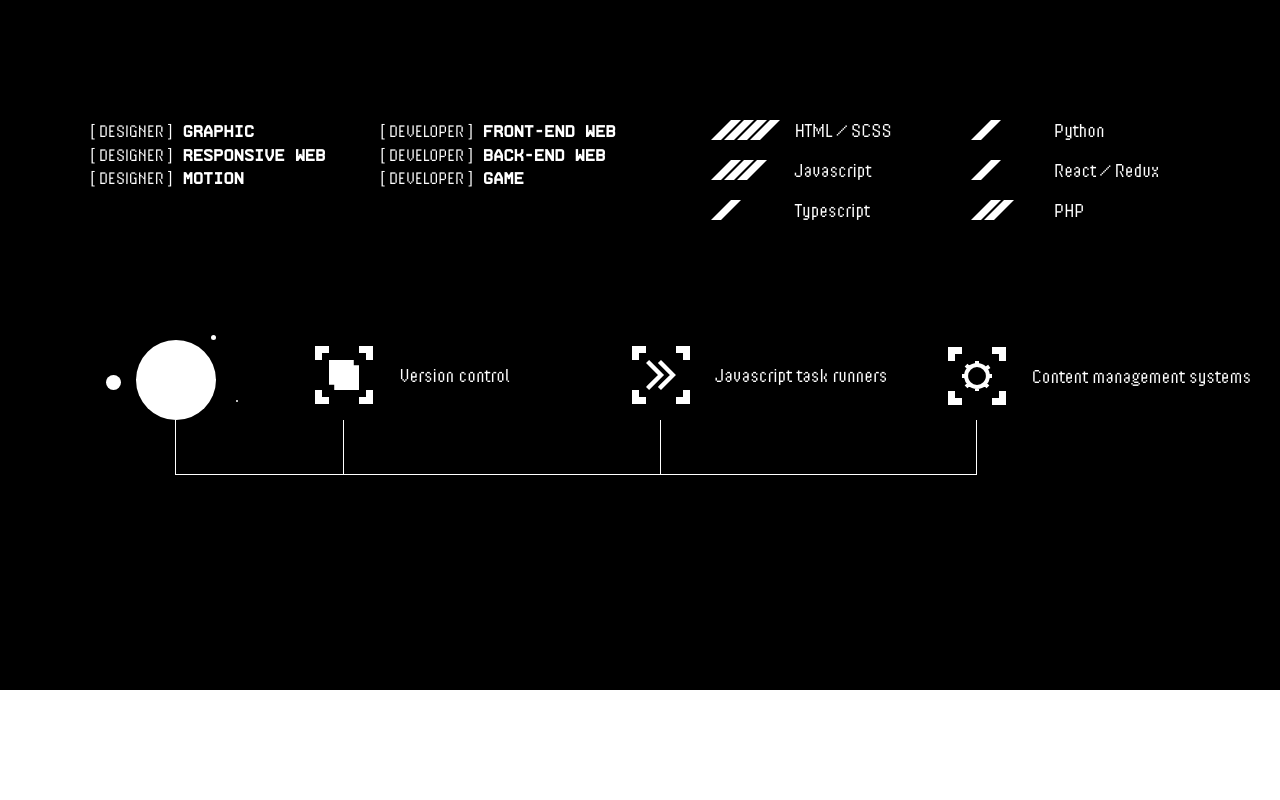
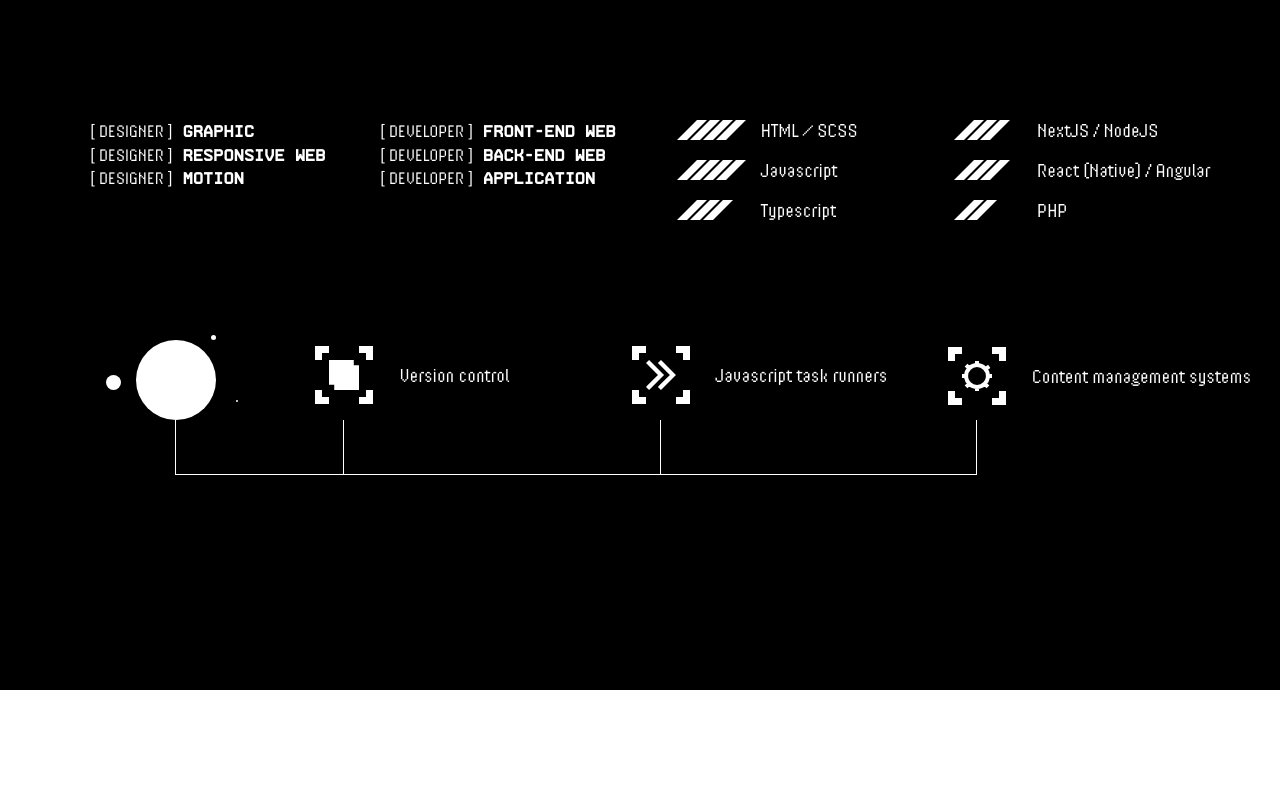
Before and after one commit to hardcodepunk/hardcodepunk, a plain HTML site: page src/index.html in a window 1280 px wide. Shown: the part 1400-2200 px from the top of the page. Drawn offline with Linux system fonts and the light colour scheme; files that its build step writes are made by us from their sources; a small style sheet from the web is missing; files whose address does not match are found by name.

Commit message:
content update

```diff
--- a/src/index.html
+++ b/src/index.html
@@ -75,7 +75,7 @@
               <ul class="profile__fields">
                 <li class="profile__fields__fields-item"><span class="tag">&#91;<span class="tag__text"> Developer </span>&#93;</span> Front-End Web</li>
                 <li class="profile__fields__fields-item"><span class="tag">&#91;<span class="tag__text"> Developer </span>&#93;</span> Back-End Web</li>
-                <li class="profile__fields__fields-item"><span class="tag">&#91;<span class="tag__text"> Developer </span>&#93;</span> Game</li>
+                <li class="profile__fields__fields-item"><span class="tag">&#91;<span class="tag__text"> Developer </span>&#93;</span> Application</li>
               </ul>
             </div>
           </div>
@@ -88,11 +88,11 @@
                 <div class="skill-level-indicator skill-level-indicator--unlocked"></div><div class="skill-level-indicator skill-level-indicator--unlocked"></div><div class="skill-level-indicator skill-level-indicator--unlocked"></div><div class="skill-level-indicator skill-level-indicator--unlocked"></div>
                 HTML &#8260; SCSS</li>
               <li class="profile__skills__skills-item">
-                <div class="skill-level-indicator skill-level-indicator--unlocked"></div><div class="skill-level-indicator skill-level-indicator--unlocked"></div><div class="skill-level-indicator skill-level-indicator--unlocked"></div><div class="skill-level-indicator"></div>
+                <div class="skill-level-indicator skill-level-indicator--unlocked"></div><div class="skill-level-indicator skill-level-indicator--unlocked"></div><div class="skill-level-indicator skill-level-indicator--unlocked"></div><div class="skill-level-indicator skill-level-indicator--unlocked"></div>
                 Javascript
               </li>
               <li class="profile__skills__skills-item">
-                <div class="skill-level-indicator skill-level-indicator--unlocked"></div><div class="skill-level-indicator"></div><div class="skill-level-indicator"></div><div class="skill-level-indicator"></div>
+                <div class="skill-level-indicator skill-level-indicator--unlocked"></div><div class="skill-level-indicator skill-level-indicator--unlocked"></div><div class="skill-level-indicator skill-level-indicator--unlocked"></div><div class="skill-level-indicator"></div>
                 Typescript
               </li>
             </ul>
@@ -100,12 +100,12 @@
           <div class="sub-column">
             <ul class="profile__skills">
               <li class="profile__skills__skills-item">
-                <div class="skill-level-indicator skill-level-indicator--unlocked"></div><div class="skill-level-indicator"></div><div class="skill-level-indicator"></div><div class="skill-level-indicator"></div>
-                Python
+                <div class="skill-level-indicator skill-level-indicator--unlocked"></div><div class="skill-level-indicator skill-level-indicator--unlocked"></div><div class="skill-level-indicator skill-level-indicator--unlocked"></div><div class="skill-level-indicator"></div>
+                NextJS / NodeJS
               </li>
               <li class="profile__skills__skills-item">
-                <div class="skill-level-indicator skill-level-indicator--unlocked"></div><div class="skill-level-indicator"></div><div class="skill-level-indicator"></div><div class="skill-level-indicator"></div>
-                React &#8260; Redux
+                <div class="skill-level-indicator skill-level-indicator--unlocked"></div><div class="skill-level-indicator skill-level-indicator--unlocked"></div><div class="skill-level-indicator skill-level-indicator--unlocked"></div><div class="skill-level-indicator"></div>
+                React (Native) / Angular
               </li>
               <li class="profile__skills__skills-item">
                 <div class="skill-level-indicator skill-level-indicator--unlocked"></div><div class="skill-level-indicator skill-level-indicator--unlocked"></div><div class="skill-level-indicator"></div><div class="skill-level-indicator"></div>
@@ -167,7 +167,7 @@
               <div id="synopsis__foto-demarsin" class="adventure-journal__quest__body">
                 <p>'Hardcodepunk' is my professional developer pseudonym. It reflects my liking for 'hardcore punk', an aggressive music genre which often addresses social and political topics. Coding with an attitude.</p>
                 <p>Inspired by my favourite indie games and pixel art I came up with a design full of lil' details. I'm allergic to hyperanimated blatantly sophisticated websites. I hope I managed to keep it minimalistic and down to the essentials while respecting the vibe I wanted to summon.</p>
-                <p>Written in HTML / SCSS and vanilla Javascript with the help of my custom npm script 'ez'. Icons designed in <a class="anchored-text" target="_blank" href="https://github.com/hundredrabbits/Dotgrid">Dotgrid</a>. Animated wolf drawn by the hand of <a class="anchored-text" target="_blank" href="https://vincentchristiaens.com/">Vincent Christiaens</a>.</p>
+                <p>Written in HTML / SASS and vanilla Javascript with the help of my custom npm script 'ez'. Icons designed in <a class="anchored-text" target="_blank" href="https://github.com/hundredrabbits/Dotgrid">Dotgrid</a>. Animated wolf drawn by the hand of <a class="anchored-text" target="_blank" href="https://vincentchristiaens.com/">Vincent Christiaens</a>.</p>
               </div>
               <div class="anchors">
                 <a class="anchors__anchor anchors__anchor--dynamic-arrow js-toggle" target="_blank" href="#synopsis__foto-demarsin">View synopsis</a>
@@ -181,7 +181,7 @@
               <div id="synopsis__ez" class="adventure-journal__quest__body">
                 <p>My personal blank website template's available for free online which uses a customized npm script as build tool (only tested in OSX) because Gulp&#8260;Grunt felt bloated as fuck.</p>
                 <p>In your command line interface of choice, just give in 'npm run start' — when you've moved into the project's folder — and you're good to go. Your website ready for production'll be put in the &#8260;dest folder.</p>
-                <p>Features already implemented: SCSS to CSS, linters & minifiers.</p>
+                <p>Features already implemented: SASS to CSS, linters & minifiers.</p>
               </div>
               <div class="anchors">
                 <a class="anchors__anchor anchors__anchor--dynamic-arrow js-toggle" target="_blank" href="#synopsis__ez">View synopsis</a>
@@ -193,7 +193,7 @@
         <div class="column">
           <h3 class="adventure-journal__title">Boss fights</h3>
           <p class="exclamation">
-            Full-time freelance designer & developer. Remote jobs only. Formerly <a class="anchored-text" target="_blank" href="http://www.luon.com/">LUON</a>.
+            Full-time freelance designer & developer. Remote or hybrid jobs only. Formerly <a class="anchored-text" target="_blank" href="http://www.luon.com/">LUON</a> and <a class="anchored-text" target="_blank" href="https://twitter.com/Moku_HQ">QU3ST(MOKU)</a>.
           </p>
         </div>
       </div>
```
Also changed, not shown: dest/index.html (+10 -10 lines).
